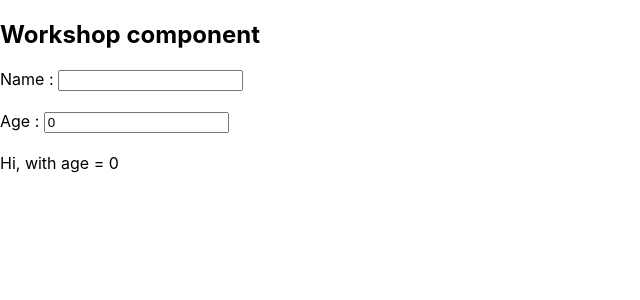
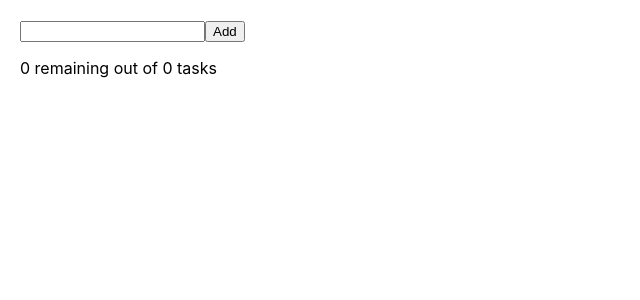
Before and after one commit to oattsp/demo-day1-react, a React (Vite) app: page / in a window 1280 px wide. Shown: the top 300 px of the page, without its empty margins (0-640 px from the left). Built offline with nearby package versions, Linux system fonts and the light colour scheme.

Commit message:
finish home work

```diff
--- a/package.json
+++ b/package.json
@@ -8,6 +8,7 @@
     "preview": "vite preview"
   },
   "dependencies": {
+    "axios": "^0.27.2",
     "react": "^18.0.0",
     "react-dom": "^18.0.0"
   },
--- a/src/main.jsx
+++ b/src/main.jsx
@@ -1,10 +1,10 @@
 import React from 'react'
 import ReactDOM from 'react-dom/client'
 import './index.css'
-import Workshop from './workshop/Workshop'
+import Homework from './workshop/Homework'
 
 ReactDOM.createRoot(document.getElementById('root')).render(
   <React.StrictMode>
-    <Workshop />
+    <Homework/>
   </React.StrictMode>
 )
--- /dev/null
+++ b/src/workshop/Homework.jsx
@@ -0,0 +1,77 @@
+import { useEffect, useState } from "react";
+
+const Homework = () => {
+  const [message, setMessage] = useState("");
+  const [tasks, addTasks] = useState([]);
+  const [remaining, setRemaining] = useState([]);
+
+  const uid = () => {
+    return (
+      performance.now().toString(36) + Math.random().toString(36)
+    ).replace(/\./g, "");
+  };
+
+  const addTaskHandle = (e) => {
+    e.preventDefault();
+    if (message === "") return;
+    const payload = {
+      id: uid(),
+      name: message,
+      done: false,
+    };
+    addTasks([...tasks, payload]);
+    setMessage("");
+  };
+
+  const toggleTaskState = (id) => {
+    let _task = [...tasks];
+
+    for (let i = 0; i < _task.length; i++) {
+      if (_task[i].id === id) {
+        _task[i].done = !_task[i].done;
+        break;
+      }
+    }
+
+    addTasks(_task);
+  };
+
+  useEffect(() => {
+    let count = 0;
+    tasks.forEach((task) => {
+      if (task.done !== true) {
+        count++;
+      }
+    });
+    setRemaining(count);
+  }, [tasks]);
+
+  return (
+    <div style={{ padding: 20 }}>
+      <form onSubmit={addTaskHandle}>
+        <input
+          type="text"
+          value={message}
+          onChange={(e) => setMessage(e.target.value)}
+        />
+        <button type="submit">Add</button>
+      </form>
+      <p>
+        {remaining} remaining out of {tasks.length} tasks
+      </p>
+      {tasks.map((task) =>
+        task.done !== true ? (
+          <li key={task.id} onClick={() => toggleTaskState(task.id)}>
+            {task.name}
+          </li>
+        ) : (
+          <li key={task.id} onClick={() => toggleTaskState(task.id)}>
+            <del>{task.name}</del>
+          </li>
+        )
+      )}
+    </div>
+  );
+};
+
+export default Homework;
--- /dev/null
+++ b/src/workshop/Users.jsx
@@ -0,0 +1,26 @@
+import axios from "axios";
+import { useEffect, useState } from "react";
+
+const Users = () => {
+  const [user, setUser] = useState({});
+  const [counter, setCounter] = useState(1);
+
+  // Call data from https://jsonplaceholder.typicode.com/users
+  useEffect(() => {
+    axios
+    .get("https://jsonplaceholder.typicode.com/users/"+counter)
+    .then(function (response) {
+      // handle success
+      console.log(response);
+      setUser(response.data);
+    });
+  }, [counter]);
+
+  return <div>
+      Demo with API
+      <button onClick={() => setCounter(counter + 1)}>Add</button>
+      <h2>{user.name}</h2>
+      </div>;
+};
+
+export default Users;
--- a/src/workshop/Workshop.jsx
+++ b/src/workshop/Workshop.jsx
@@ -1,11 +1,11 @@
-import Hello2 from "./Hello2";
+import Users from "./Users";
 
 const Workshop = () => {
 
   return (
     <div>
       <h2>Workshop component</h2>
-      <Hello2/>
+      <Users/>
     </div>
   );
 };
```
Also changed, not shown: 4 other files (tests, documents, lock files or other folders).
